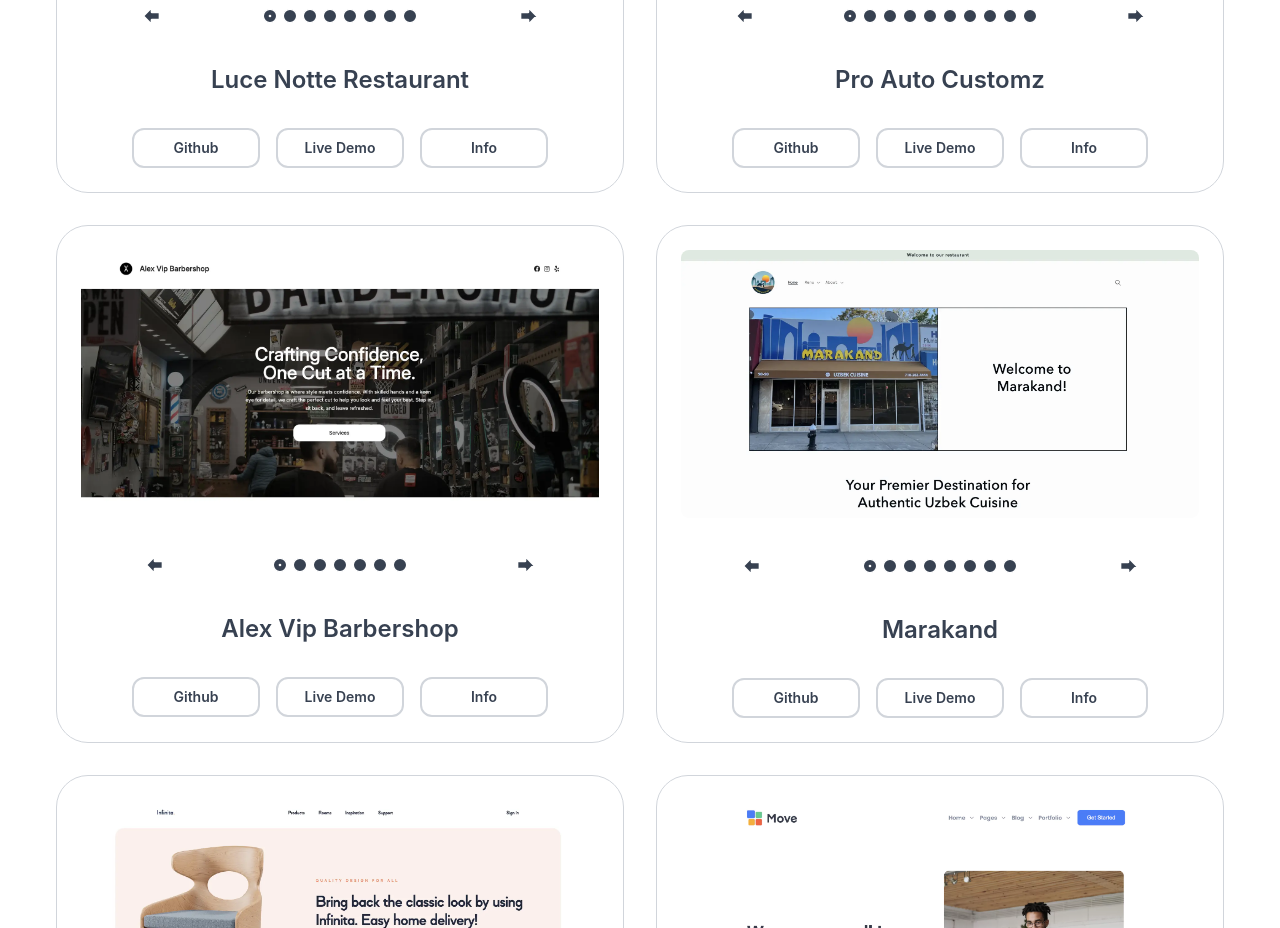
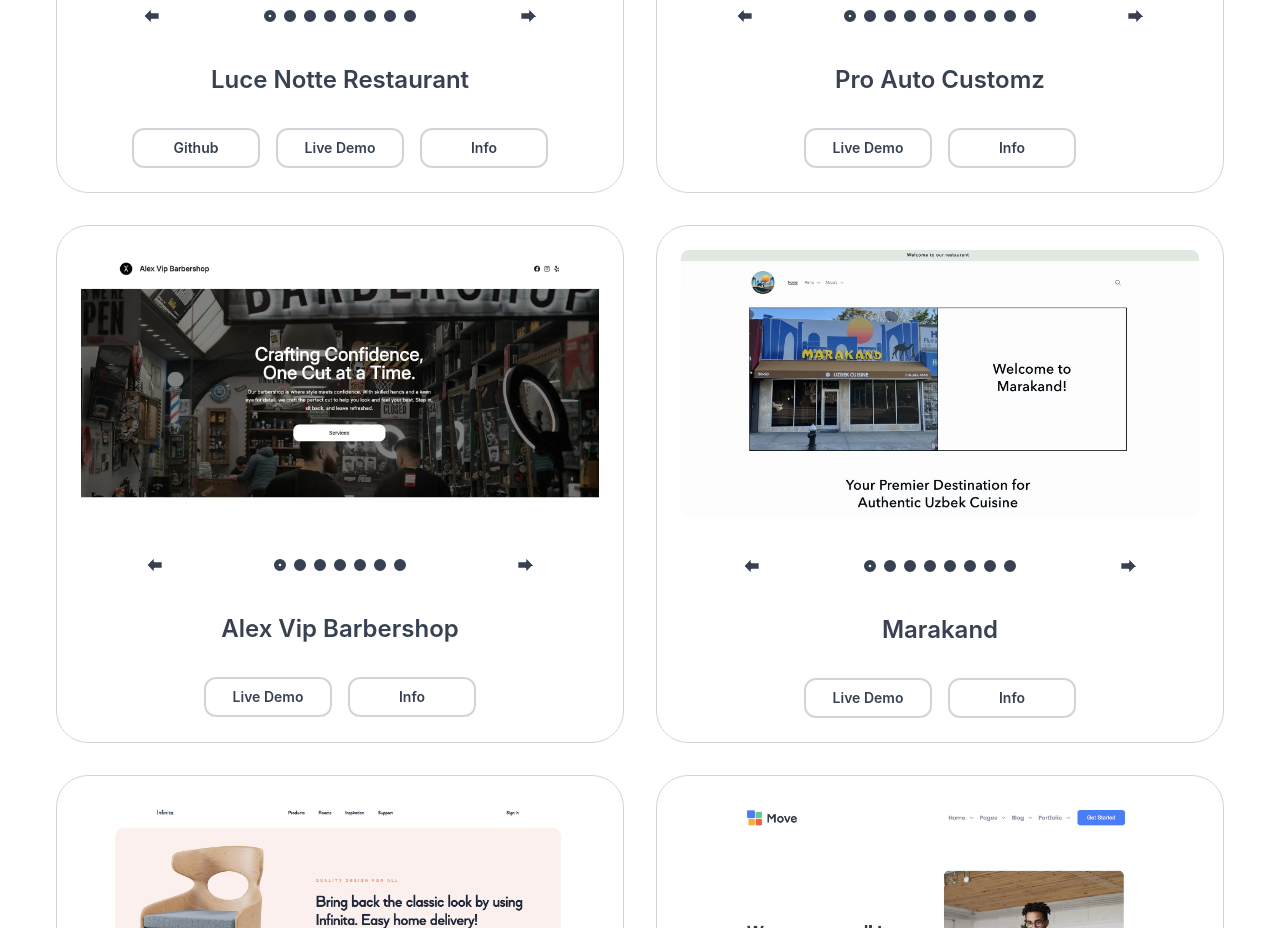
Before and after one commit to kulievdev/portfolio-website, a React (Vite) app: page / in a window 1280 px wide. Shown: the part 3300-4228 px from the top of the page. Built offline with nearby package versions, Linux system fonts and the light colour scheme.

Commit message:
Remove github button if no github link

```diff
--- a/src/Pages/Projects/Project.tsx
+++ b/src/Pages/Projects/Project.tsx
@@ -15,7 +15,7 @@ type ProjectProps = {
   name: string;
   images: Image[];
   index: number;
-  githubLink: string;
+  githubLink?: string;
   websiteLink: string;
   logo: string;
   description: string;
@@ -137,12 +137,14 @@ const Project: React.FC<ProjectProps> = ({
           {name}
         </h2>
         <div className="flex flex-wrap justify-center gap-4">
+          {githubLink ? (
             <Cta
               type="project cta"
               projectCtaText="Github"
               ctaLink={githubLink}
               onClick={ctaOnClickGithub}
             />
+          ) : null}
           <Cta
             type="project cta"
             projectCtaText="Live Demo"
--- a/src/Pages/Projects/myProjects.ts
+++ b/src/Pages/Projects/myProjects.ts
@@ -170,7 +170,6 @@ const myProjects = [
   {
     projectName: "Pro Auto Customz",
     category: "Wordpress",
-    github: "https://www.kuliev.dev/",
     website: "https://proautocustomz.shop/",
     images: [
       { url: pro1, alt: "Pro Auto Customz Website Image" },
@@ -192,7 +191,6 @@ const myProjects = [
   {
     projectName: "Alex Vip Barbershop",
     category: "Wordpress",
-    github: "https://www.kuliev.dev/",
     website: "https://alexvipbarbershop.wordpress.com/",
     images: [
       { url: alex1, alt: "Alex Vip Barbershop Website Image" },
@@ -211,7 +209,6 @@ const myProjects = [
   {
     projectName: "Marakand",
     category: "Shopify",
-    github: "https://www.kuliev.dev/",
     website: "https://marakandny.myshopify.com/",
     images: [
       { url: marakand1, alt: "Marakand Website Image" },
```
Lines whose indentation alone changed are shown as unchanged.
